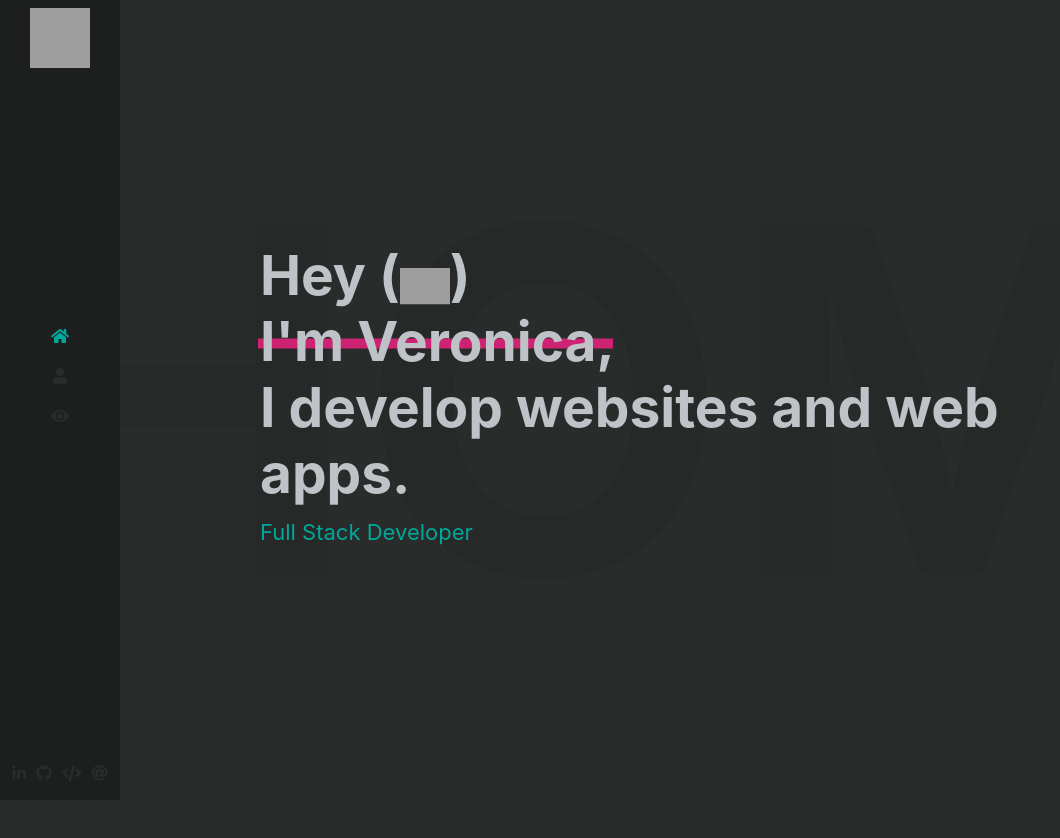
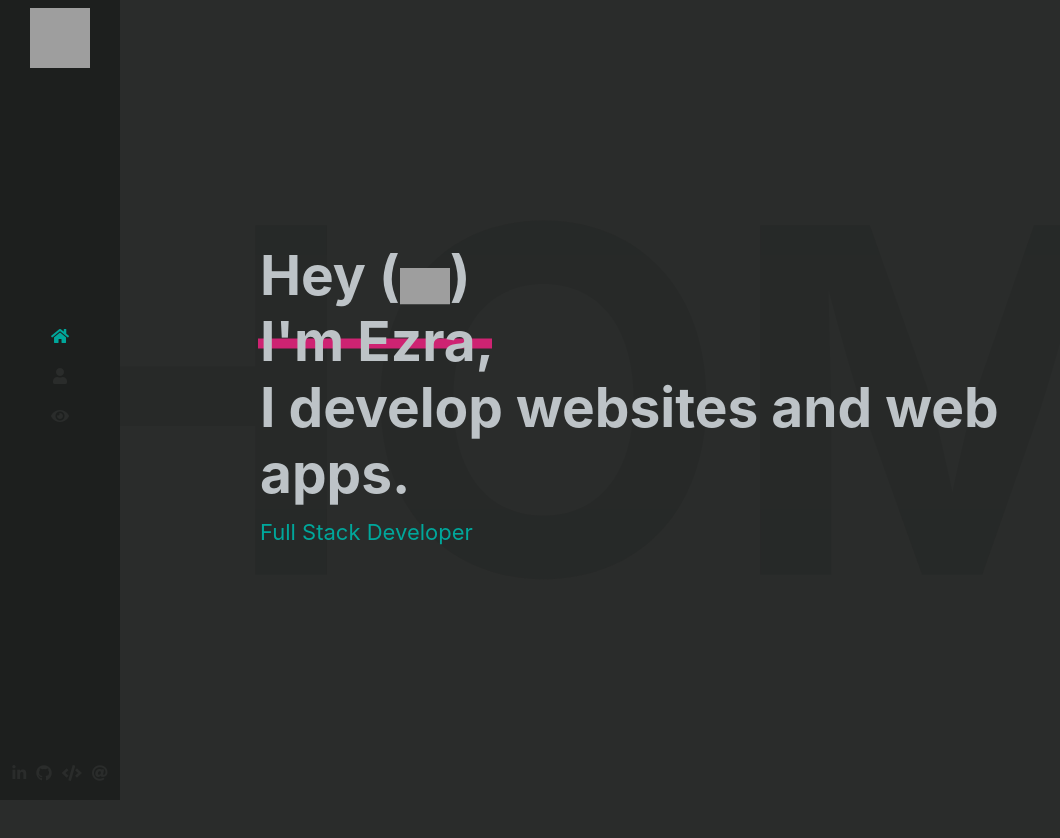
Before and after one commit to highsmithcodes/portfolio, a React (Create React App) app: page /portfolio/ in a window 1280 px wide. Shown: the top 838 px of the page, without its empty margins (0-1060 px from the left). Built offline with nearby package versions, Linux system fonts and the light colour scheme; grey boxes are pictures that could not be loaded.

Commit message:
Change name and about details
Updated to chosen name and reworded my about me section

```diff
--- a/package.json
+++ b/package.json
@@ -12,11 +12,11 @@
     "@types/react-router-dom": "^5.1.5",
     "@types/react-transition-group": "^4.2.4",
     "mime-types": "^2.1.27",
-    "npm": "^6.14.5",
+    "npm": "^6.14.8",
     "react": "^16.13.1",
     "react-dom": "^16.13.1",
     "react-router-dom": "^5.2.0",
-    "react-scripts": "3.2.0",
+    "react-scripts": "^3.4.3",
     "react-transition-group": "^4.4.1",
     "typescript": "3.6.4"
   },
--- a/src/components/Pages/Header.tsx
+++ b/src/components/Pages/Header.tsx
@@ -9,7 +9,7 @@ const Header: React.FC = () => {
                 <div className="columns is-mobile">
                     <div className="column is-two-thirds landing">
                         <h1>Hey (<img className="hand" src={hand}></img>) <br />
-                            <span>I'm Veronica,</span><br /> I develop websites and web apps.
+                            <span>I'm Ezra,</span><br /> I develop websites and web apps.
                         </h1>
                         <p> Full Stack Developer </p>
                     </div>
--- a/src/components/Pages/Personal.tsx
+++ b/src/components/Pages/Personal.tsx
@@ -7,7 +7,7 @@ const Personal: React.FC = () => {
     return (
         <div className="content about">
             <h2>Who am I?</h2>
-            <p>I'm 25 years old, currently listening to Nina Simone as I write this bio. I spend most of my free time learning new tech skills, spending quality time with family, and practicing guitar.</p>
+            <p>Nice to meet you, my name is Ezra, I am 26 years old and I've been in tech for 6 years. When I'm not on my computer I spend most of my free time playing video games or re-reading some of my favorite graphic novels</p>
             <ul>
                 <li>Creating <a href="https://soundcloud.com/bridebrides" target="blank">music</a></li>
                 <li>Watching claymation movies</li>
--- a/src/components/Pages/Professional.tsx
+++ b/src/components/Pages/Professional.tsx
@@ -6,7 +6,7 @@ const Professional: React.FC = () => {
     return (
         <div className="content about">
             <h2>What have I been doing in Tech?</h2>
-            <p>I’m an full stack developer with significant experience with classic backend stacks and front-end frameworks including React, Typescript, Angular, Vue, and WordPress. I enjoy using my obsessive attention to detail, my unequivocal love for making things, and my mission-driven work ethic to create great websites and applications. </p>
+            <p>I’m an full stack developer with significant experience in  React, Typescript, Angular, Vue and PHP. </p>
             {/* <p>In my career I strive to find work that puts focus on accessibility and tech for social good. With a passion for WCAG compliance/mobile first/TDD sites - I have obtained the skills listed below.</p> */}
             <ul>
                 <li>Javascript/Typescript/React/jQuery/PHP/VueJS</li>
```
Also changed, not shown: 1 other file (tests, documents, lock files or other folders).
